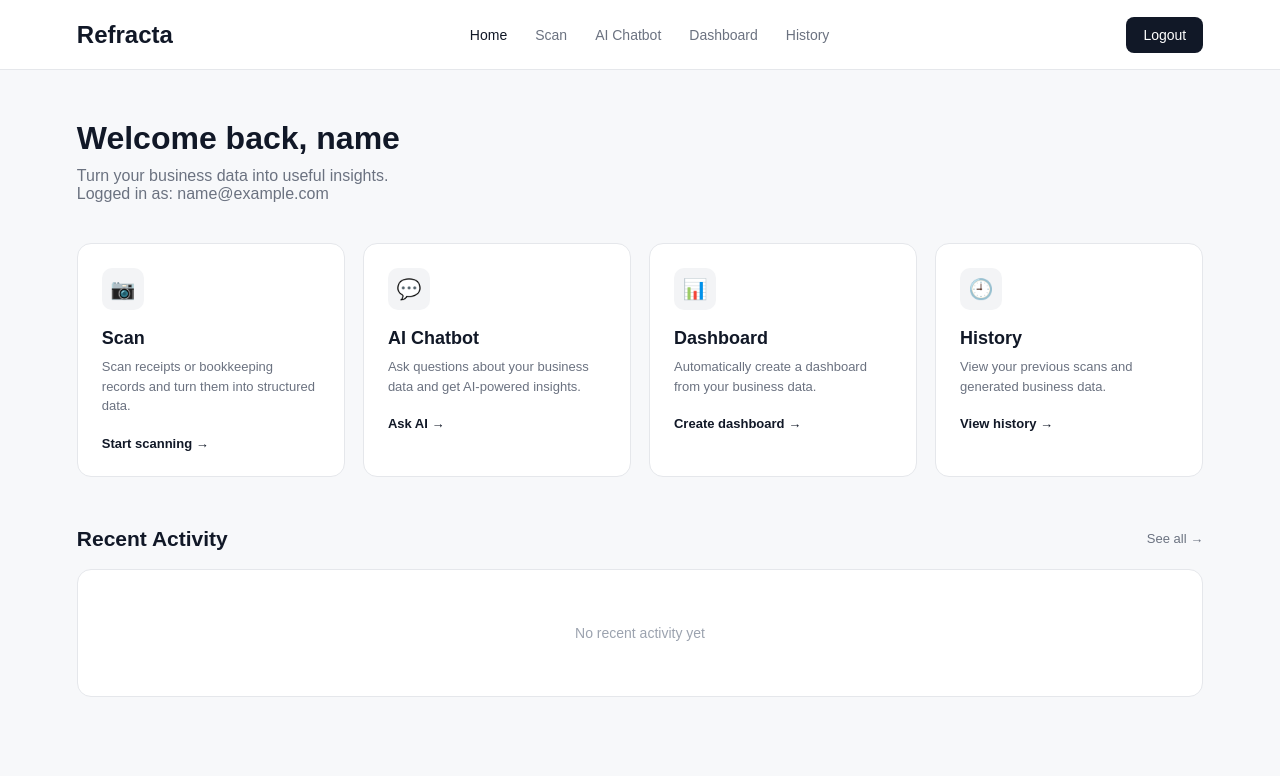
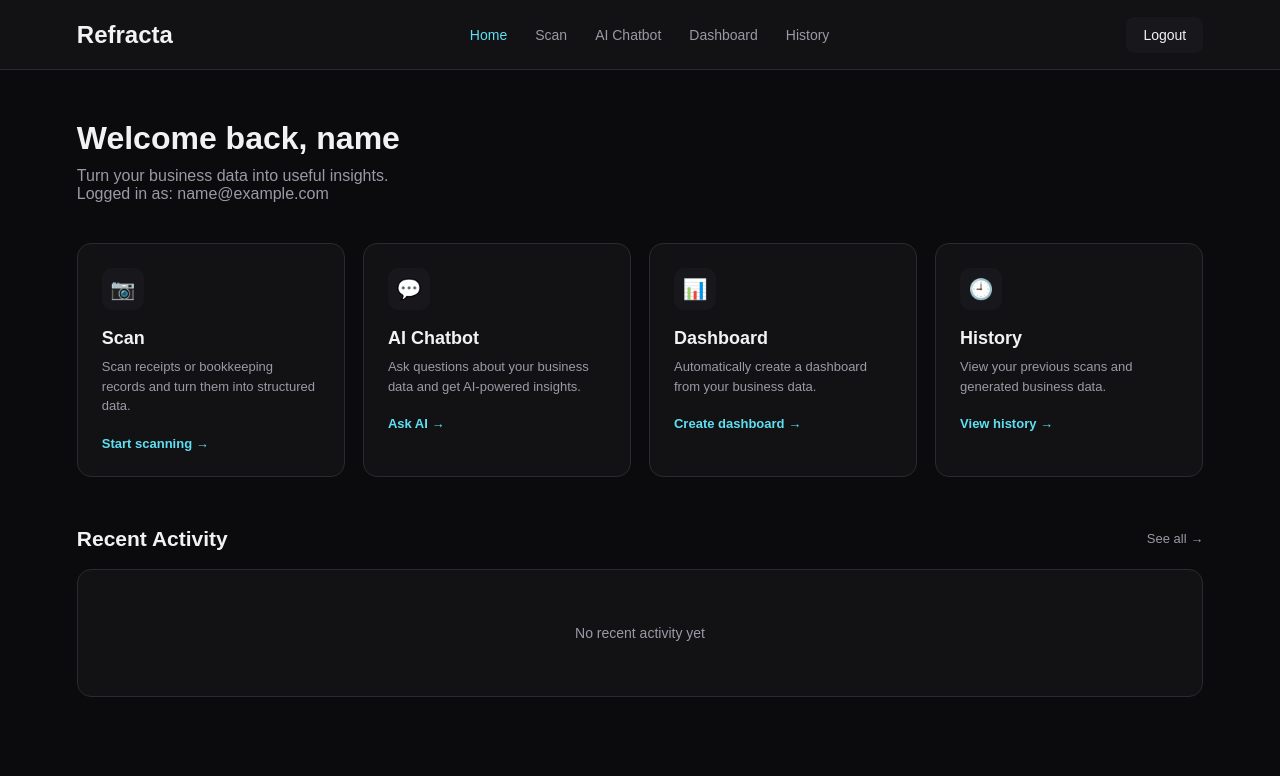
Before and after one commit to GeneJustin/Refracta, a Flask app: page / in a window 1280 px wide. Shown: the top 776 px of the page. Run offline with Flask 3, Linux system fonts and the light colour scheme; the visitor is signed in with stand-in values (Sample User, id 1); data that the repository does not hold is empty.

Commit message:
Update index.css

```diff
--- a/static/index.css
+++ b/static/index.css
@@ -6,8 +6,8 @@
 
 body {
     font-family: Arial, sans-serif;
-    background: #f7f8fa;
-    color: #1f2937;
+    background: #0b0b0d;
+    color: #f2f2f5;
 }
 
 a {
@@ -22,8 +22,8 @@ a {
 
 .navbar {
     height: 70px;
-    background: white;
-    border-bottom: 1px solid #e5e7eb;
+    background: #121214;
+    border-bottom: 1px solid #2a2a30;
 
     display: flex;
     align-items: center;
@@ -39,7 +39,7 @@ a {
 .logo {
     font-size: 24px;
     font-weight: 700;
-    color: #111827;
+    color: #f2f2f5;
 }
 
 .nav-links {
@@ -50,19 +50,19 @@ a {
 
 .nav-links a {
     font-size: 14px;
-    color: #6b7280;
+    color: #9a9aa6;
     transition: 0.2s;
 }
 
 .nav-links a:hover,
 .nav-links a.active {
-    color: #111827;
+    color: #5ee0f2;
 }
 
 .logout-btn {
     border: none;
-    background: #111827;
-    color: white;
+    background: #18181c;
+    color: #f2f2f5;
 
     padding: 10px 17px;
 
@@ -74,7 +74,7 @@ a {
 }
 
 .logout-btn:hover {
-    background: #374151;
+    background: #2a2a30;
 }
 
 
@@ -105,11 +105,11 @@ a {
 
     margin-bottom: 10px;
 
-    color: #111827;
+    color: #f2f2f5;
 }
 
 .welcome p {
-    color: #6b7280;
+    color: #9a9aa6;
 
     font-size: 16px;
 }
@@ -131,9 +131,9 @@ a {
 }
 
 .feature-card {
-    background: white;
+    background: #121214;
 
-    border: 1px solid #e5e7eb;
+    border: 1px solid #2a2a30;
 
     border-radius: 14px;
 
@@ -149,14 +149,14 @@ a {
 
     box-shadow:
         0 8px 25px
-        rgba(0, 0, 0, 0.06);
+        rgba(0, 0, 0, 0.25);
 }
 
 .feature-icon {
     width: 42px;
     height: 42px;
 
-    background: #f3f4f6;
+    background: #18181c;
 
     border-radius: 10px;
 
@@ -174,7 +174,7 @@ a {
 
     margin-bottom: 8px;
 
-    color: #111827;
+    color: #f2f2f5;
 }
 
 .feature-card p {
@@ -182,7 +182,7 @@ a {
 
     line-height: 1.5;
 
-    color: #6b7280;
+    color: #9a9aa6;
 
     margin-bottom: 18px;
 }
@@ -192,7 +192,7 @@ a {
 
     font-weight: 600;
 
-    color: #111827;
+    color: #5ee0f2;
 }
 
 
@@ -216,17 +216,17 @@ a {
 .section-header h2 {
     font-size: 21px;
 
-    color: #111827;
+    color: #f2f2f5;
 }
 
 .see-all {
     font-size: 13px;
 
-    color: #6b7280;
+    color: #9a9aa6;
 }
 
 .see-all:hover {
-    color: #111827;
+    color: #5ee0f2;
 }
 
 
@@ -235,9 +235,9 @@ a {
 ========================= */
 
 .history-container {
-    background: white;
+    background: #121214;
 
-    border: 1px solid #e5e7eb;
+    border: 1px solid #2a2a30;
 
     border-radius: 14px;
 
@@ -257,7 +257,7 @@ a {
 
     padding: 18px 22px;
 
-    border-bottom: 1px solid #f0f0f0;
+    border-bottom: 1px solid #2a2a30;
 }
 
 .history-item:last-child {
@@ -276,7 +276,7 @@ a {
     width: 38px;
     height: 38px;
 
-    background: #f3f4f6;
+    background: #18181c;
 
     border-radius: 8px;
 
@@ -292,7 +292,7 @@ a {
 
     font-weight: 600;
 
-    color: #111827;
+    color: #f2f2f5;
 
     margin-bottom: 4px;
 }
@@ -300,15 +300,15 @@ a {
 .file-info {
     font-size: 12px;
 
-    color: #9ca3af;
+    color: #9a9aa6;
 }
 
 .file-type {
     font-size: 12px;
 
-    color: #6b7280;
+    color: #9a9aa6;
 
-    background: #f3f4f6;
+    background: #18181c;
 
     padding: 5px 9px;
 
@@ -325,7 +325,7 @@ a {
 
     text-align: center;
 
-    color: #9ca3af;
+    color: #9a9aa6;
 
     font-size: 14px;
 }
```
